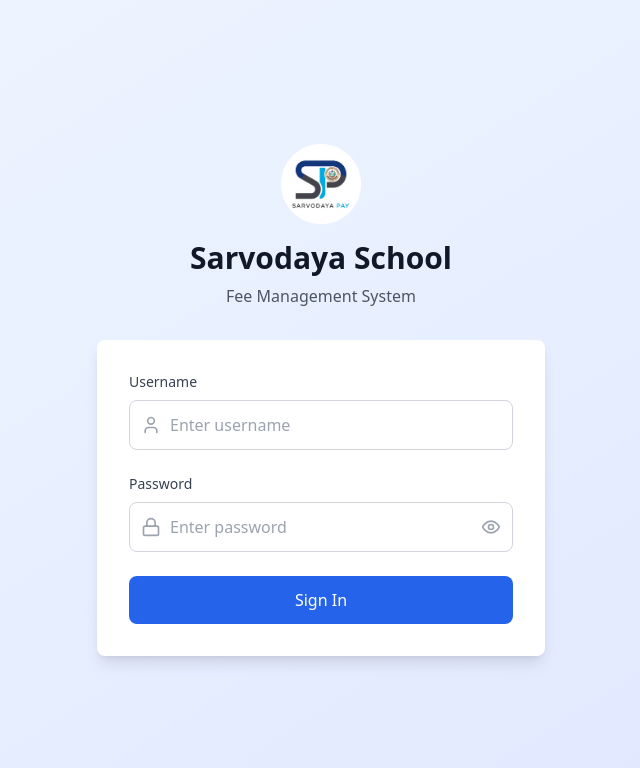
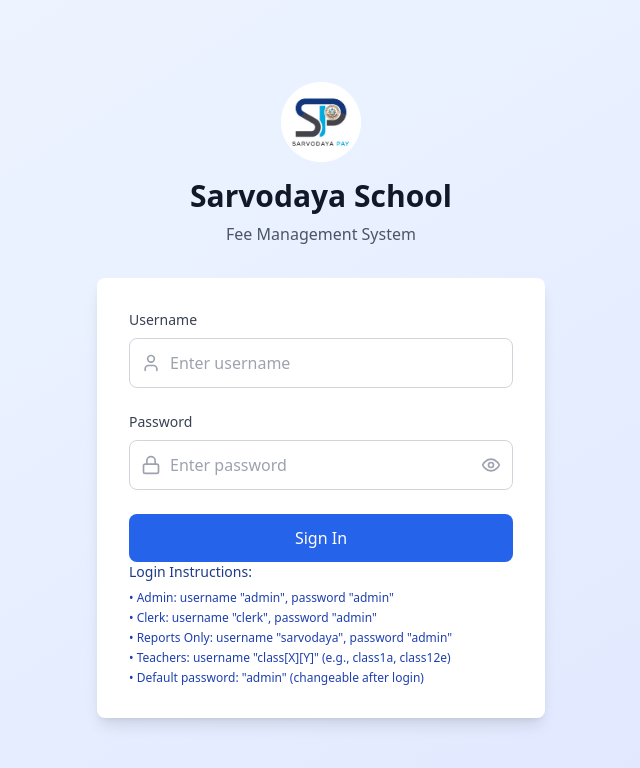
Before and after one commit to Vipin-koroth/Sarvodaya-Fee, a React (Vite) app: page /login in a window 1280 px wide. Shown: the top 768 px of the page, without its empty margins (319-959 px from the left). Built offline with nearby package versions, Linux system fonts and the light colour scheme; no server answers.

Commit message:
Updated AuthContext.tsx

```diff
--- a/src/components/auth/Login.tsx
+++ b/src/components/auth/Login.tsx
@@ -108,6 +108,16 @@
             </button>
           </form>
 
+
+          {/* Instructions */}
+            <h3 className="text-sm font-medium text-blue-900 mb-2">Login Instructions:</h3>
+            <ul className="text-xs text-blue-800 space-y-1">
+              <li>• Admin: username "admin", password "admin"</li>
+              <li>• Clerk: username "clerk", password "admin"</li>
+              <li>• Reports Only: username "sarvodaya", password "admin"</li>
+              <li>• Teachers: username "class[X][Y]" (e.g., class1a, class12e)</li>
+              <li>• Default password: "admin" (changeable after login)</li>
+            </ul>
         </div>
       </div>
     </div>
--- a/src/contexts/AuthContext.tsx
+++ b/src/contexts/AuthContext.tsx
@@ -166,10 +166,22 @@
       );
 
       if (isSupabaseConfigured) {
-        // Update password directly for authenticated user
+        // Use Supabase auth to change password
         const { supabase } = await import('../lib/supabase');
 
-        // Update password for currently authenticated user
+        // First verify the old password by attempting to sign in
+        const email = `${user.username}@sarvodayaschool.edu`;
+        const { error: signInError } = await supabase.auth.signInWithPassword({
+          email: email,
+          password: oldPassword
+        });
+
+        if (signInError) {
+          console.error('Old password verification failed:', signInError);
+          return false;
+        }
+
+        // Update password in Supabase
         const { error: updateError } = await supabase.auth.updateUser({
           password: newPassword
         });
@@ -213,11 +225,18 @@
       );
 
       if (isSupabaseConfigured) {
-        // Handle password reset for Supabase users
+        // Use Supabase admin functions to reset user password
         const { supabase } = await import('../lib/supabase');
 
+        // Get the user by email
+        const email = `${username}@sarvodayaschool.edu`;
+
+        // Note: This requires admin privileges in Supabase
+        // For now, we'll update the current user's password if they're admin
+        // In a full implementation, you'd use Supabase Admin API
+
         if (user.username === username) {
-          // Admin is resetting their own password
+          // User is resetting their own password
           const { error } = await supabase.auth.updateUser({
             password: newPassword
           });
@@ -229,9 +248,9 @@
 
           return true;
         } else {
-          // Resetting other users' passwords requires Supabase Admin API
-          // This is not supported from client-side for security reasons
-          console.log('Resetting other users passwords requires backend Admin API implementation');
+          // For other users, we'd need admin API access
+          // For now, show a message that this requires admin setup
+          console.log('Admin password reset requires Supabase Admin API setup');
           return false;
         }
       } else {
```
